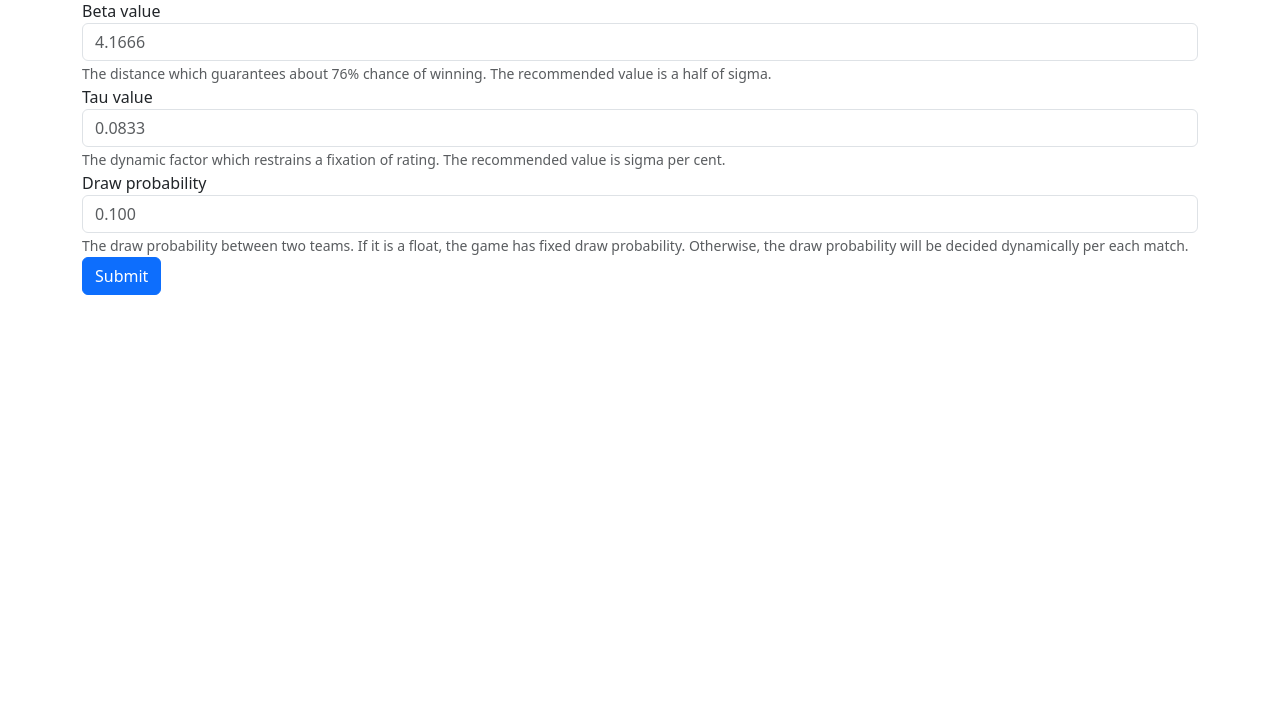
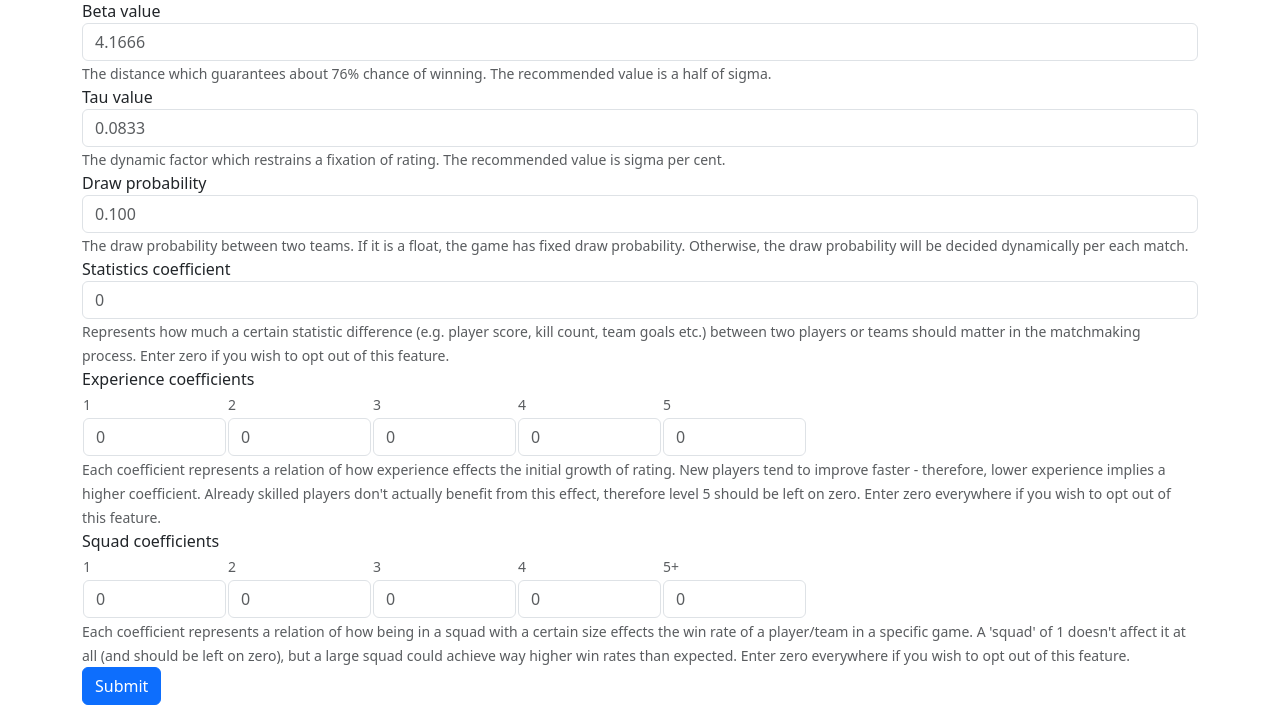
Before and after one commit to JaksyMarci/trueskill-plus, a Python web app: template flask/templates/manage.html in a window 1280 px wide. Shown: the part 83-800 px from the top of the page. Run offline with Jinja, Linux system fonts and the light colour scheme; the template is opened without the code that fills it, so the values that code supplies are empty.

Commit message:
added environment menu to settings screen

```diff
--- a/flask/templates/manage.html
+++ b/flask/templates/manage.html
@@ -40,6 +40,62 @@
                     <input type="number" min="0.0001" max="0.9999" placeholder="0.100" step="0.0001" class="form-control" id="draw_probability" name="draw_probability" required>
                     <small class="form-text">The draw probability between two teams. If it is a float, the game has fixed draw probability. Otherwise, the draw probability will be decided dynamically per each match.</small>
                   </div>
+                  <div class="form-group">
+                    <label for="stat_coefficient">Statistics coefficient</label>
+                    <input type="number" min="0.0001" max="0.9999" placeholder="0" step="0.0001" class="form-control" id="stat_coefficient" name="stat_coefficient" required>
+                    <small class="form-text">Represents how much a certain statistic difference (e.g. player score, kill count, team goals etc.) between two players or teams should matter in the matchmaking process. Enter zero if you wish to opt out of this feature.</small>
+                  </div>
+                  <table>
+                    <label for="experience_0">Experience coefficients</label>
+                      <tr>
+                        {% for i in range(5):%}
+                        <td><small class="form-text">{{i+1}}</small></td>
+                        {%endfor%}
+                      </tr>
+
+                      <tr>
+
+                        {% for i in range(5):%}
+                        <td>
+
+                           <input type="number" min="0.0001" max="0.9999" placeholder="0" step="0.0001" class="form-control" id="experience_{{i}}" name="experience_{{i}}" required>
+
+                        </td>
+                        {%endfor%}
+                      </tr>
+
+                  </table>
+                  <small class="form-text">Each coefficient represents a relation of how experience effects the initial growth of rating. New players tend to improve faster - therefore, lower experience implies a higher coefficient.
+                    Already skilled players don't actually benefit from this effect, therefore level 5 should be left on zero.
+                    Enter zero everywhere if you wish to opt out of this feature.
+                  </small>
+                  <br>
+                  <table>
+                    <label for="squad_0">Squad coefficients</label>
+                      <tr>
+                        {% for i in range(4):%}
+                        <td><small class="form-text">{{i+1}}</small></td>
+                        {%endfor%}
+                        <td><small class="form-text">5+</small></td>
+                      </tr>
+
+                      <tr>
+
+                        {% for i in range(5):%}
+                        <td>
+
+                           <input type="number" min="0.0001" max="0.9999" placeholder="0" step="0.0001" class="form-control" id="squad_coefficient_{{i}}" name="squad_coefficient_{{i}}" required>
+
+                        </td>
+                        {%endfor%}
+                      </tr>
+
+                  </table>
+                  <small class="form-text">Each coefficient represents a relation of how being in a squad with a certain size effects the win rate of a player/team in a specific game.
+                    A 'squad' of 1 doesn't affect it at all (and should be left on zero), but a large squad could achieve way higher win rates than expected.
+                    Enter zero everywhere if you wish to opt out of this feature.
+                  </small>
+                  <br>
                   <button type="submit" class="btn btn-primary">Submit</button>
             </form>
 
```
